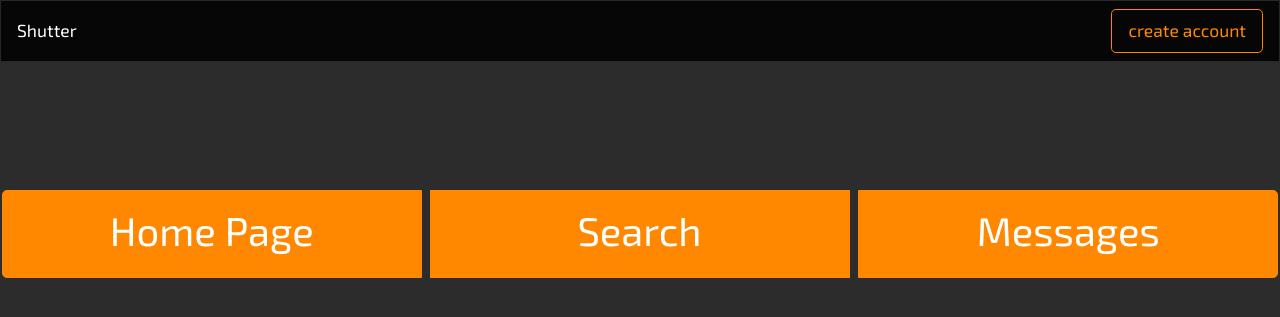
After one commit to araneoAnicet/ShutterWebsiteFreeVersion, a Flask app: page / in a window 1280 px wide. The commit adds this page. Shown: the top 317 px of the page. Run offline with Flask 2, Linux system fonts and the light colour scheme.

Commit message:
add main page template

```diff
--- a/flaskapp/site/routes.py
+++ b/flaskapp/site/routes.py
@@ -4,4 +4,4 @@ mod = Blueprint('site', __name__, template_folder='templates', static_folder='st
 
 @mod.route('/')
 def index():
-    return render_template('index.html')
+    return render_template('main.html')
--- a/flaskapp/site/static/css/custom.css
+++ b/flaskapp/site/static/css/custom.css
@@ -5,3 +5,13 @@ body {
 .exo-font {
     font-family: 'Exo 2';
 }
+
+.centred-box {
+    display: table;
+    margin: 0 auto;
+}
+
+.centred-box-item {
+    width: 24em;
+    height: 5em;
+}
--- a/flaskapp/site/static/js/base.js
+++ b/flaskapp/site/static/js/base.js
@@ -1,4 +1,4 @@
-new Vue({
+var VueObject = new Vue({
     el: '#root',
     delimiters: [
         '[[', ']]'
@@ -27,3 +27,5 @@ new Vue({
         }
     }
 });
+
+export default VueObject;
--- /dev/null
+++ b/flaskapp/site/static/js/main.js
@@ -0,0 +1 @@
+import VueObject from './base.js'
--- a/flaskapp/site/templates/base.html
+++ b/flaskapp/site/templates/base.html
@@ -18,7 +18,6 @@
   <script type="module" src="{{ url_for('site.static', filename='js/base.js') }}"></script>
 
 
-
   {% endblock %}
     <div id="root">
 
@@ -30,12 +29,13 @@
       <p v-if="is_signed_in" class="h5">Hello again, [[ username ]]!</p>
 
   </nav>
-
+  {% block loading_spinner %}
   <div class="text-center">
     <div v-if="is_spinning" class="spinner-border" style="width: 6rem; height: 6rem; top: 50%;" role="status">
       <span class="sr-only">Loading...</span>
     </div>
   </div>
+  {% endblock %}
 {% endblock %}
 
 
--- /dev/null
+++ b/flaskapp/site/templates/main.html
@@ -0,0 +1,23 @@
+{% extends "base.html" %}
+{% block title %}
+    <title>main page</title>
+{% endblock %}
+
+{% block loading_spinner %} {% endblock %}
+
+
+{% block content %}
+
+<div class="btn-group btn-group-lg centred-box" style="margin-top: 10%;" role="group">
+    <button type="button" class="btn btn-warning btn-xs centred-box-item" style="margin-right: 0.5em;"><h3 class="exo-font">Home Page</h3></button>
+    <button type="button" class="btn btn-warning btn-xs centred-box-item"><h3 class="exo-font">Search</h3></button>
+    <button type="button" class="btn btn-warning btn-xs centred-box-item" style="margin-left: 0.5em;"><h3 class="exo-font">Messages</h3></button>
+</div>
+
+
+{% endblock %}
+
+{% block javascript %}
+<script src="https://cdn.jsdelivr.net/npm/vue"></script>
+<script type="module" src="{{ url_for('site.static', filename='js/main.js') }}"></script>
+{% endblock %}
```
